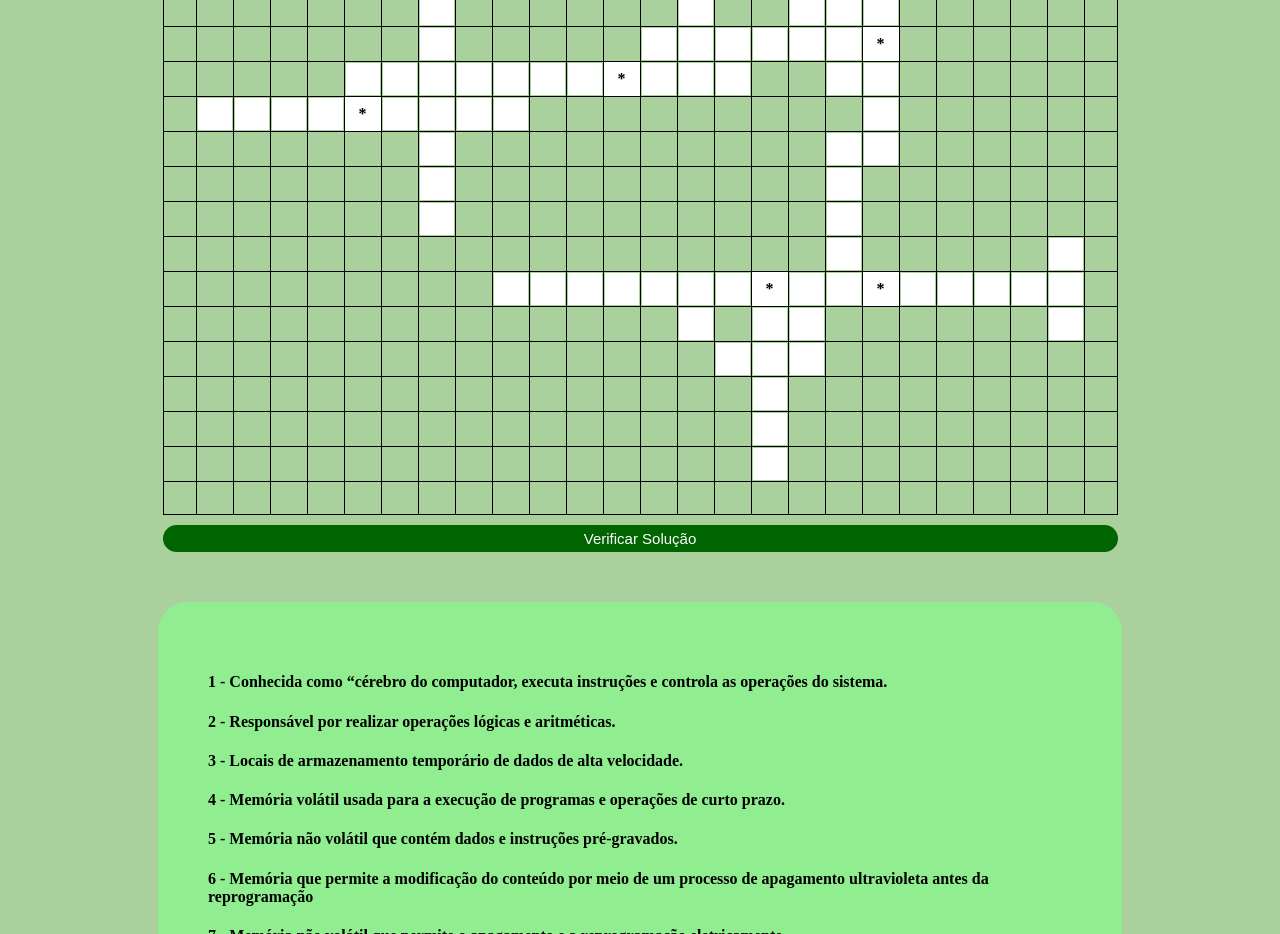
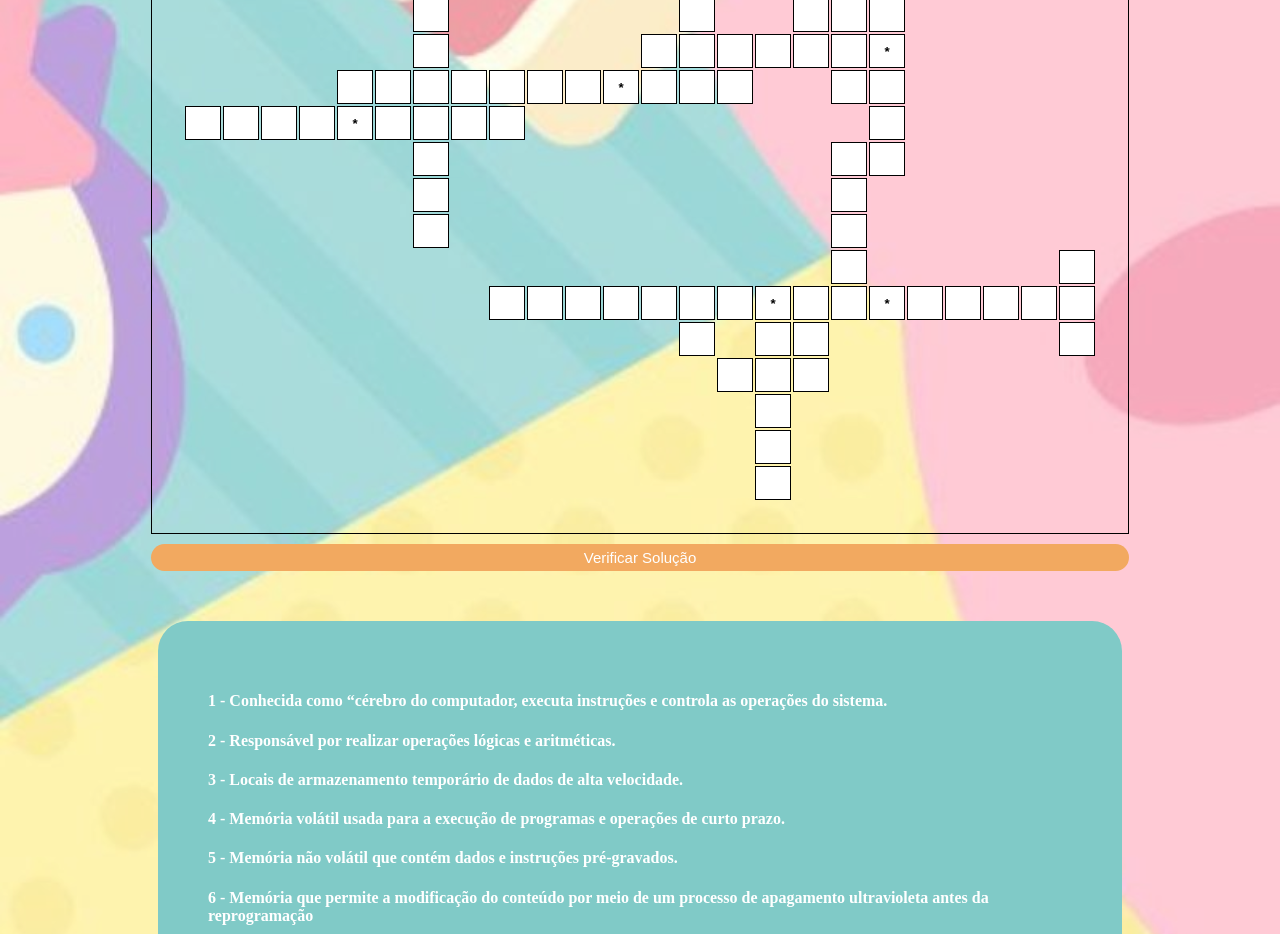
Before and after one commit to luuh-oliveira/magos-da-cruzadinha, a plain HTML site: page cruzadinha.html in a window 1280 px wide. Shown: the part 389-1323 px from the top of the page. Drawn offline with Linux system fonts and the light colour scheme.

Commit message:
mudanças css e funcionamento

```diff
--- a/cruzadinha.html
+++ b/cruzadinha.html
@@ -196,7 +196,7 @@
                     <td><input id="input14" type="text" maxlength="1"></td>
                     <td><input id="input15" type="text" maxlength="1"></td>
                     <td><input id="input16" type="text" maxlength="1"></td>
-                    <td class="espaco">*</td>
+                    <td><input value ="*"></td>
                     <td><input id="input17" type="text" maxlength="1"></td>
                     <td><input id="input18" type="text" maxlength="1"></td>
                     <td><input id="input19" type="text" maxlength="1"></td>
@@ -257,7 +257,7 @@
                     <td><input id="input31" type="text" maxlength="1"></td>
                     <td><input id="input32" type="text" maxlength="1"></td>
                     <td><input id="input33" type="text" maxlength="1"></td>
-                    <td class="espaco">*</td>
+                    <td><input value ="*"></td>
                     <td></td>
                     <td></td>
                     <td></td>
@@ -278,7 +278,7 @@
                     <td><input id="input38" type="text" maxlength="1"></td>
                     <td><input id="input39" type="text" maxlength="1"></td>
                     <td><input id="input40" type="text" maxlength="1"></td>
-                    <td class="espaco">*</td>
+                    <td><input value ="*"></td>
                     <td><input id="input41" type="text" maxlength="1"></td>
                     <td><input id="input42" type="text" maxlength="1"></td>
                     <td><input id="input43" type="text" maxlength="1"></td>
@@ -299,7 +299,7 @@
                     <td><input id="input47" type="text" maxlength="1"></td>
                     <td><input id="input48" type="text" maxlength="1"></td>
                     <td><input id="input49" type="text" maxlength="1"></td>
-                    <td class="espaco">*</td>
+                    <td><input value ="*"></td>
                     <td><input id="input50" type="text" maxlength="1"></td>
                     <td><input id="input51" type="text" maxlength="1"></td>
                     <td><input id="input52" type="text" maxlength="1"></td>
@@ -450,10 +450,10 @@
                     <td><input id="input67" type="text" maxlength="1"></td>
                     <td><input id="input68" type="text" maxlength="1"></td>
                     <td><input id="input69" type="text" maxlength="1"></td>
-                    <td class="espaco">*</td>
+                    <td><input value ="*"></td>
                     <td><input id="input70" type="text" maxlength="1"></td>
                     <td><input id="input71" type="text" maxlength="1"></td>
-                    <td class="espaco">*</td>
+                    <td><input value ="*"></td>
                     <td><input id="input72" type="text" maxlength="1"></td>
                     <td><input id="input73" type="text" maxlength="1"></td>
                     <td><input id="input74" type="text" maxlength="1"></td>
@@ -712,6 +712,7 @@
 }
 
 
+
     </script>
 </body>
 
--- a/styleCruzadinha.css
+++ b/styleCruzadinha.css
@@ -1,11 +1,6 @@
 body {
     margin: 0;
     text-decoration: none;
-    background-size: cover;
-    background-repeat: no-repeat;
-    background-position: center;
-    background-color: rgba(114, 177, 91, 0.6);
-    background-blend-mode: lighten;
 }
 
 input {
@@ -14,6 +9,7 @@ input {
     text-align: center;
     border: none;
     font-weight: bold;
+    border: 1px solid black;
 }
 
 h2{
@@ -28,7 +24,7 @@ button {
     border: none;
     height: fit-content;
     margin-top: 10px;
-    background-color: #006400;
+    background-color: #f2a960;
     font-size: 15px;
     color: white;
     padding: 5px;
@@ -44,6 +40,12 @@ button {
     flex-direction: column;
     padding: 0 100px 50px 100px;
     align-items: center;
+    background-size: cover;
+    background-repeat: no-repeat;
+    background-position: right;
+    background-image: url(./kirby.jpg);
+    background-color: rgba(255, 255, 255, 0.3);
+    background-blend-mode: lighten;
 }
 
 .containerCruzadinha {
@@ -57,17 +59,22 @@ button {
     width: 30px;
     height: 30px;
     text-align: center;
-    border: 1px solid black;
     font-weight: bold;
 }
 
 .containerCruzadinha table {
     border-collapse: collapse;
+    border: 1px solid black;
 }
 
 .containerDicas{
     border-radius: 30px;
     padding: 50px;
-    background-color: #90EE90;
+    background-color: #80cac7;
     width: 80%;
 }
+
+.containerDicas h4{
+    color: white;
+    font-weight: bolder;
+}
```
Also changed, not shown: kirby.jpg (added). Lines whose indentation alone changed are shown as unchanged.
